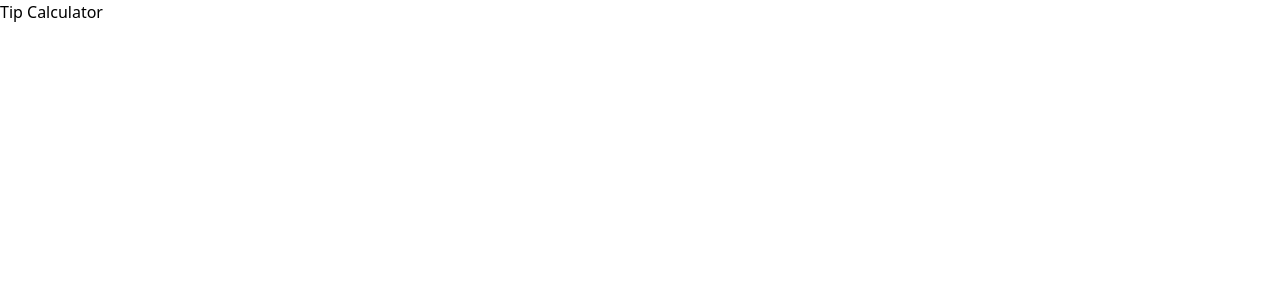
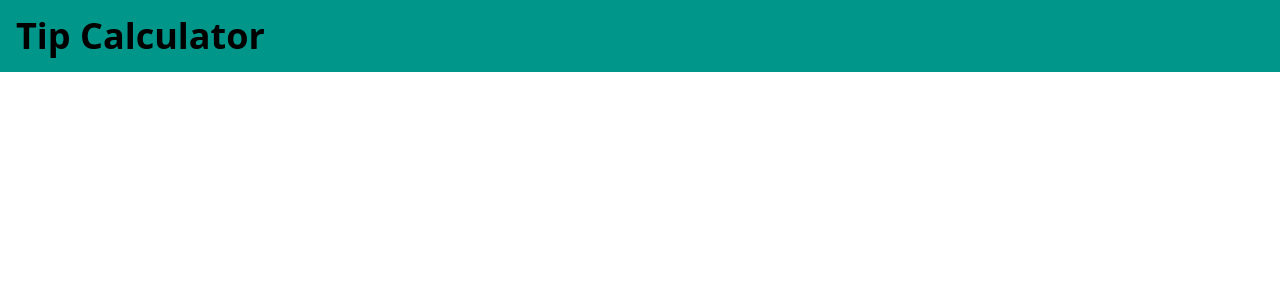
Before and after one commit to Jommp/tip-calculator, a React (Vite) app: page / in a window 1280 px wide. Shown: the top 300 px of the page. Built offline with nearby package versions, Linux system fonts and the light colour scheme.

Commit message:
feat(App.tsx): create header section

```diff
--- a/src/App.tsx
+++ b/src/App.tsx
@@ -3,7 +3,9 @@ import './App.css'
 function App() {
   return (
     <>
-      <h1>Tip Calculator</h1>
+      <header className="bg-teal-600 p-4">
+        <h1 className="text-4xl font-bold">Tip Calculator</h1>
+      </header>
     </>
   )
 }
```
